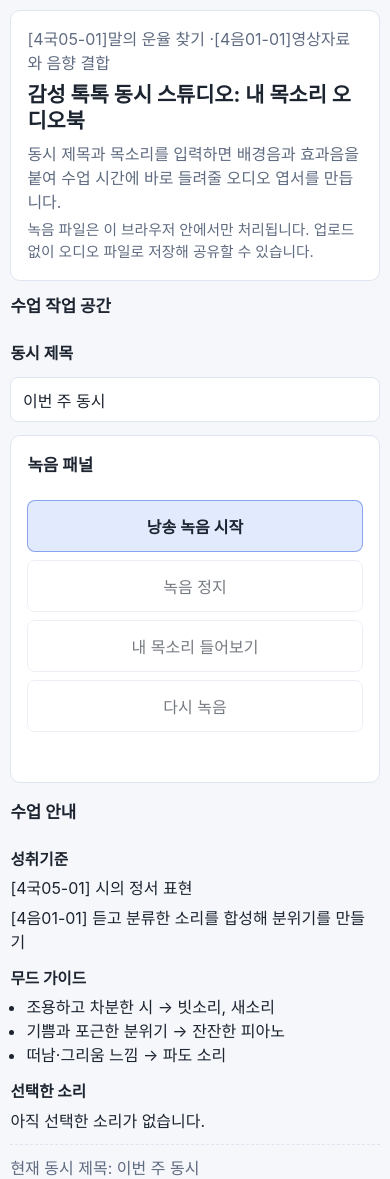
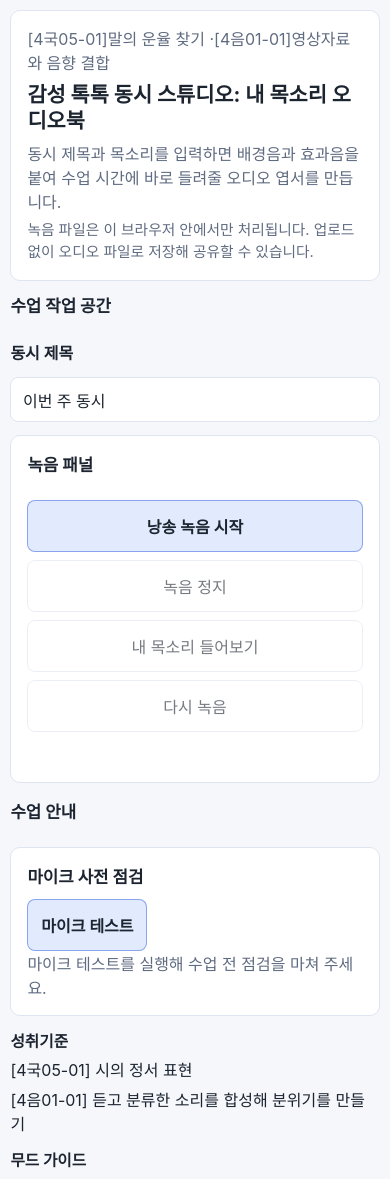
Before and after one commit to WBmaker2/poetry-bgm-studio, a React (Vite) app: page / in a window 390 px wide. Shown: the top 1179 px of the page. Built offline with nearby package versions, Linux system fonts and the light colour scheme.

Commit message:
Add in-app microphone precheck panel

```diff
--- a/src/App.tsx
+++ b/src/App.tsx
@@ -3,6 +3,7 @@ import { ExportPanel } from "./components/ExportPanel";
 import { PreviewMixer } from "./components/PreviewMixer";
 import { SoundPalette } from "./components/SoundPalette";
 import { RecorderPanel } from "./components/RecorderPanel";
+import { MicrophoneCheckPanel } from "./components/MicrophoneCheckPanel";
 import { SOUND_TRACKS } from "./data/soundPalette";
 import { type RecordedVoice } from "./lib/recorder";
 import "./styles.css";
@@ -95,6 +96,8 @@ export default function App() {
 
         <aside className="studio-support" aria-labelledby="studio-support-title">
           <h2 id="studio-support-title">수업 안내</h2>
+          <MicrophoneCheckPanel />
+
           <section
             className="support-card"
             aria-labelledby="studio-standard-title"
--- /dev/null
+++ b/src/components/MicrophoneCheckPanel.tsx
@@ -0,0 +1,155 @@
+import { useEffect, useMemo, useRef, useState } from "react";
+import { getPreferredMimeType } from "../lib/recorder";
+import { getAudioSupport } from "../lib/audioSupport";
+
+type CheckStatus = "ready" | "requesting" | "testing" | "success" | "error";
+
+const CHECK_DURATION_MS = 500;
+
+const STATUS_TEXT: Record<CheckStatus, string> = {
+  ready: "마이크 테스트를 실행해 수업 전 점검을 마쳐 주세요.",
+  requesting: "마이크 권한을 요청하고 있습니다.",
+  testing: "마이크 경로를 테스트하고 있습니다. 0.5초간 말해 보세요.",
+  success: "마이크 테스트가 완료되었습니다. 수업에 사용할 준비가 됐습니다.",
+  error: "마이크 테스트에 실패했습니다. 브라우저 권한을 확인해 주세요.",
+};
+
+export function MicrophoneCheckPanel() {
+  const support = useMemo(() => getAudioSupport(), []);
+  const [status, setStatus] = useState<CheckStatus>(support.canRecord ? "ready" : "error");
+  const statusText = STATUS_TEXT[status];
+  const isMountedRef = useRef(true);
+  const activeTestRef = useRef(0);
+  const mediaStreamRef = useRef<MediaStream | null>(null);
+  const recorderRef = useRef<MediaRecorder | null>(null);
+  const stopTimerRef = useRef<number | null>(null);
+
+  const clearScheduledStop = () => {
+    if (stopTimerRef.current !== null) {
+      clearTimeout(stopTimerRef.current);
+      stopTimerRef.current = null;
+    }
+  };
+
+  const stopMediaTracks = (stream: MediaStream | null = mediaStreamRef.current) => {
+    if (!stream) return;
+    stream.getTracks().forEach((track) => track.stop());
+    if (stream === mediaStreamRef.current) {
+      mediaStreamRef.current = null;
+    }
+  };
+
+  const detachRecorder = (recorder: MediaRecorder | null) => {
+    if (!recorder) return;
+    recorder.ondataavailable = null;
+    recorder.onstop = null;
+    recorder.onerror = null;
+  };
+
+  const cleanupSession = (recorder: MediaRecorder | null = recorderRef.current) => {
+    clearScheduledStop();
+    detachRecorder(recorder);
+    if (recorder && recorder.state !== "inactive") {
+      recorder.stop();
+    }
+    stopMediaTracks();
+    recorderRef.current = null;
+  };
+
+  const runMicrophoneCheck = async () => {
+    if (!support.canRecord || status === "requesting" || status === "testing") {
+      return;
+    }
+
+    const testId = ++activeTestRef.current;
+    setStatus("requesting");
+
+    let recorder: MediaRecorder | null = null;
+    let stream: MediaStream | null = null;
+
+    try {
+      stream = await navigator.mediaDevices.getUserMedia({ audio: true });
+      if (!isMountedRef.current || activeTestRef.current !== testId) {
+        stopMediaTracks(stream);
+        return;
+      }
+
+      mediaStreamRef.current = stream;
+      const preferredMimeType = getPreferredMimeType();
+      const options = preferredMimeType ? { mimeType: preferredMimeType } : undefined;
+      recorder = new MediaRecorder(stream, options);
+
+      if (!isMountedRef.current || activeTestRef.current !== testId) {
+        stopMediaTracks(stream);
+        return;
+      }
+
+      recorderRef.current = recorder;
+
+      recorder.onstop = () => {
+        if (recorderRef.current !== recorder || activeTestRef.current !== testId || !isMountedRef.current) {
+          return;
+        }
+        stopMediaTracks();
+        setStatus("success");
+      };
+
+      recorder.onerror = () => {
+        if (recorderRef.current !== recorder || activeTestRef.current !== testId || !isMountedRef.current) {
+          return;
+        }
+        cleanupSession(recorder);
+        setStatus("error");
+      };
+
+      recorder.start();
+      if (recorderRef.current !== recorder || activeTestRef.current !== testId || !isMountedRef.current) {
+        cleanupSession(recorder);
+        return;
+      }
+
+      setStatus("testing");
+      stopTimerRef.current = window.setTimeout(() => {
+        if (recorderRef.current === recorder && activeTestRef.current === testId && isMountedRef.current) {
+          recorder.stop();
+        }
+      }, CHECK_DURATION_MS);
+    } catch {
+      if (recorderRef.current === recorder && activeTestRef.current === testId) {
+        cleanupSession(recorder);
+      } else if (stream) {
+        stopMediaTracks(stream);
+      }
+      if (isMountedRef.current && activeTestRef.current === testId) {
+        setStatus("error");
+      }
+    }
+  };
+
+  useEffect(() => {
+    isMountedRef.current = true;
+
+    return () => {
+      isMountedRef.current = false;
+      activeTestRef.current += 1;
+      cleanupSession(recorderRef.current);
+    };
+  }, []);
+
+  return (
+    <section className="microphone-check panel-card" aria-labelledby="microphone-check-title">
+      <h2 id="microphone-check-title">마이크 사전 점검</h2>
+      <button
+        type="button"
+        className="studio-action primary"
+        disabled={!support.canRecord || status === "requesting" || status === "testing"}
+        onClick={runMicrophoneCheck}
+      >
+        마이크 테스트
+      </button>
+      <div role="status" aria-live="polite" className="microphone-check-status">
+        {statusText}
+      </div>
+    </section>
+  );
+}
--- a/src/styles.css
+++ b/src/styles.css
@@ -242,6 +242,7 @@ button {
 
 .preview-hint,
 .recorder-status,
+.microphone-check-status,
 .export-status {
   color: var(--muted);
   min-height: 1.3rem;
```
Also changed, not shown: 2 other files (tests, documents, lock files or other folders).
